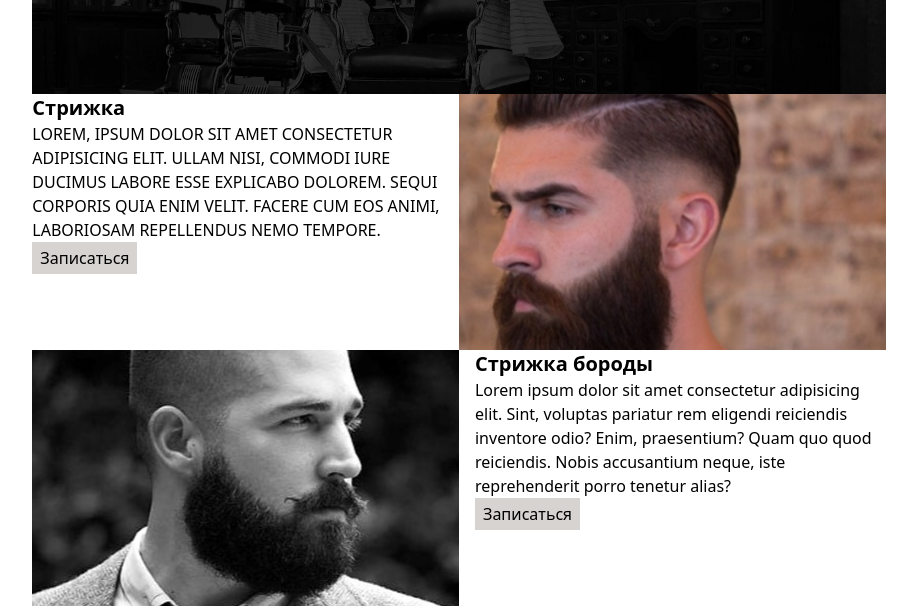
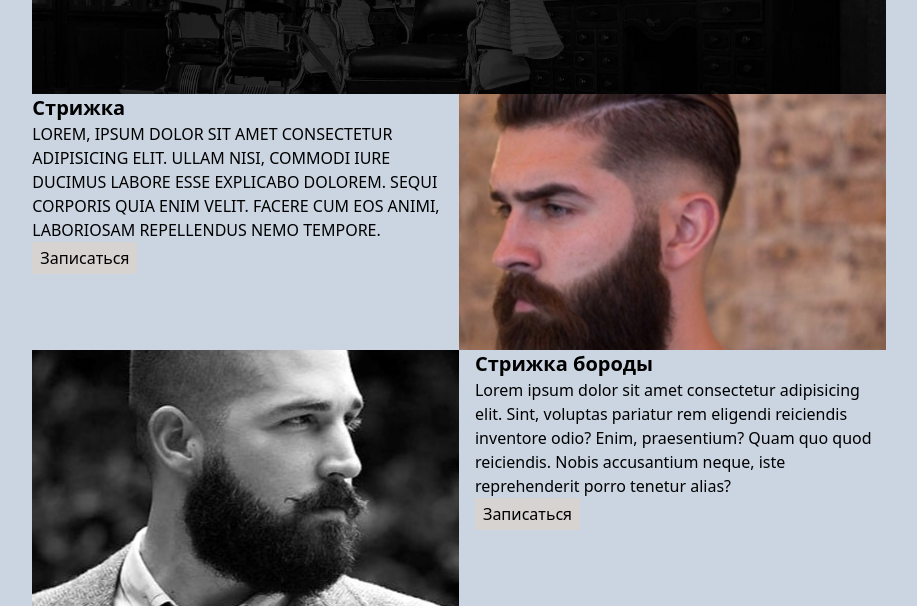
Before and after one commit to timerbaka/Barbershop, a plain HTML site: page index.html in a window 1280 px wide. Shown: the part 221-827 px from the top of the page, without its empty margins (181-1098 px from the left). Drawn offline with Linux system fonts and the light colour scheme.

Commit message:
body background color set to slate 300

```diff
--- a/index.html
+++ b/index.html
@@ -10,7 +10,7 @@
   <title>Document</title>
 </head>
 
-<body class="flex justify-center">
+<body class="flex justify-center bg-slate-300">
   <div class="w-8/12 h-screen">
     <header class="flex justify-between bg-black h-12 text-white">
       <img src="./nav-logo.png" alt="logo" class="ml-12">
```
Also changed, not shown: main.css.
